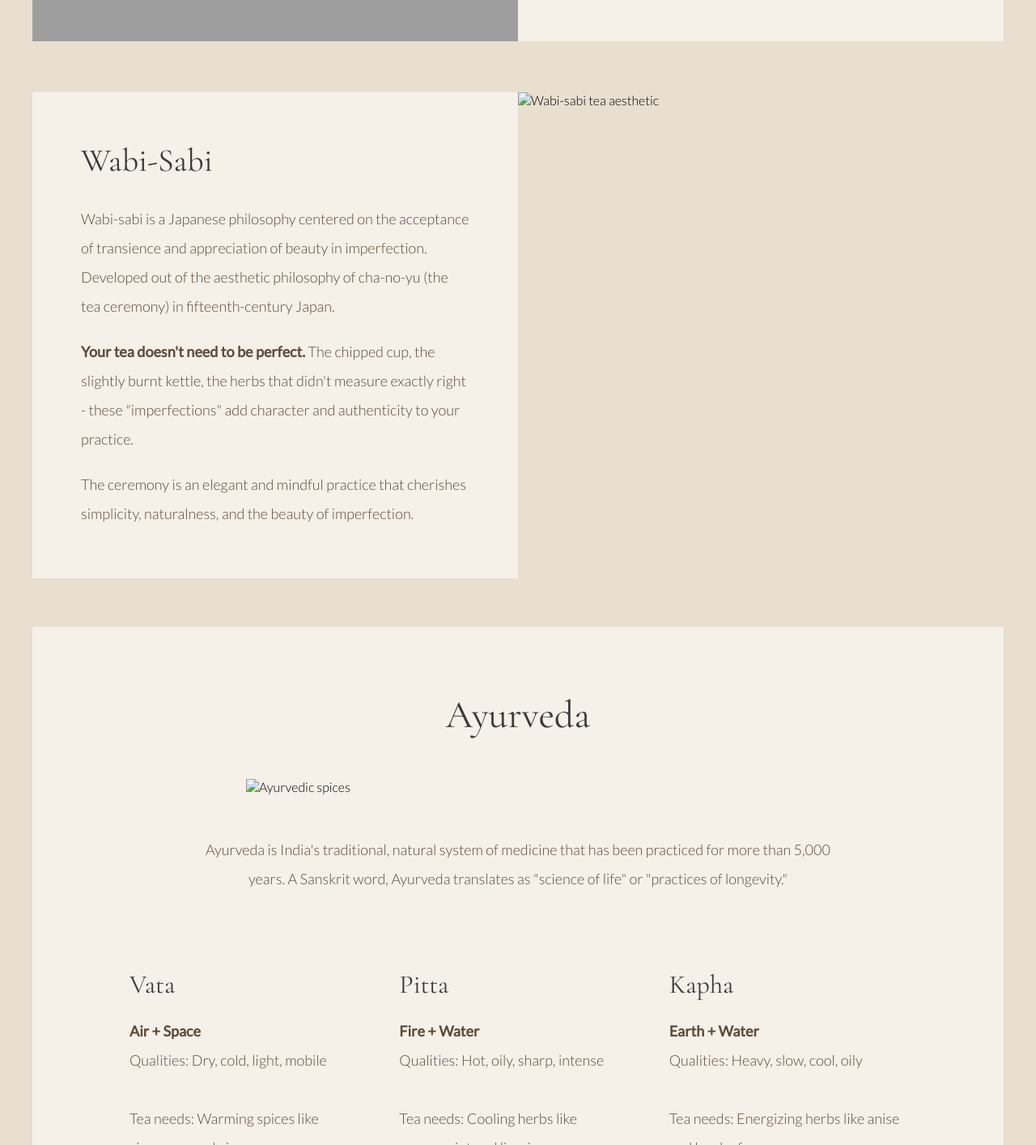
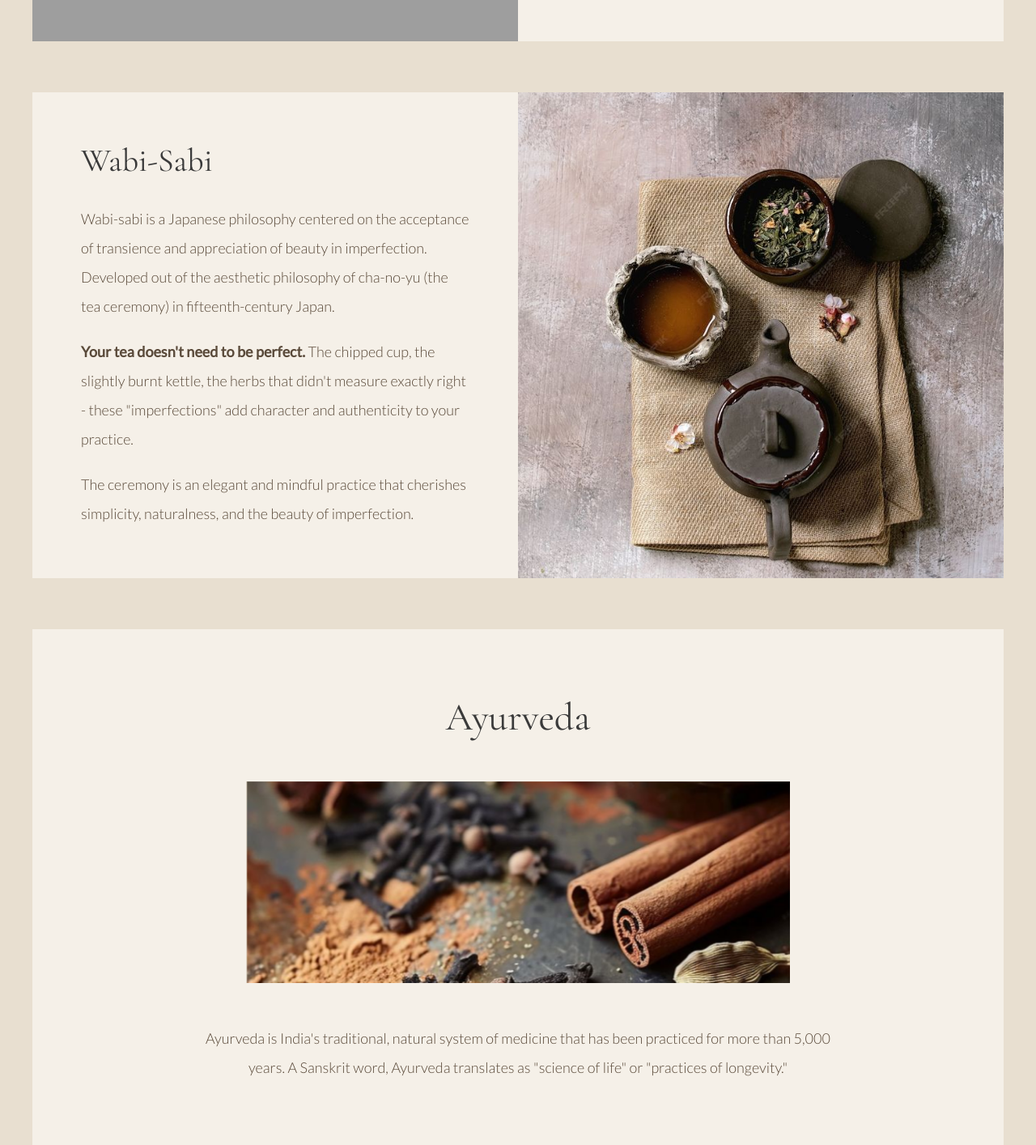
Before and after one commit to Bumi180/wisdom.html, a plain HTML site: page index.html in a window 1280 px wide. Shown: the part 996-2410 px from the top of the page at 81% size. Drawn offline with nearby package versions, Linux system fonts and the light colour scheme; grey boxes are pictures that could not be loaded.

Commit message:
png changes

```diff
--- a/index.html
+++ b/index.html
@@ -211,14 +211,14 @@
           </div>
         </div>
         <div class="col-right">
-          <img class="side-image" src="Boire du thé style wabi sabi _ Photo Premium.png" alt="Wabi-sabi tea aesthetic">
+          <img class="side-image" src="Boire du thé style wabi sabi _ Photo Premium.jpg" alt="Wabi-sabi tea aesthetic">
         </div>
       </div>
 
       <div class="full-section">
         <h3 style="text-align: center; font-size: 48px; margin-bottom: 50px;">Ayurveda</h3>
 
-        <img class="main-image" src="Ayurveda image.jpg" alt="Ayurvedic spices">
+        <img class="main-image" src="Ayurveda image.png" alt="Ayurvedic spices">
 
         <p style="text-align: center; max-width: 800px; margin: 0 auto 40px auto;">Ayurveda is India's traditional, natural system of medicine that has been practiced for more than 5,000 years. A Sanskrit word, Ayurveda translates as "science of life" or "practices of longevity."</p>
 
```
